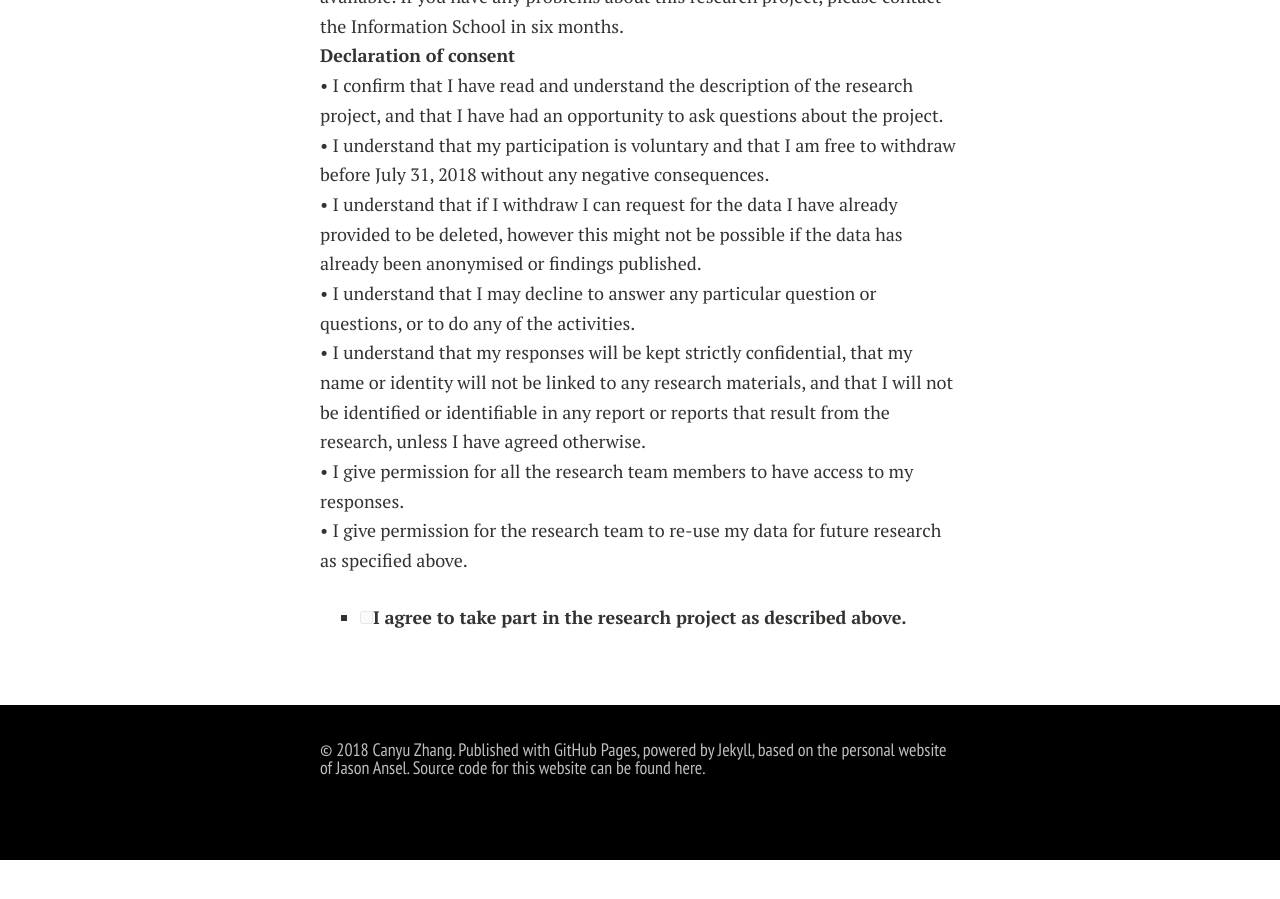
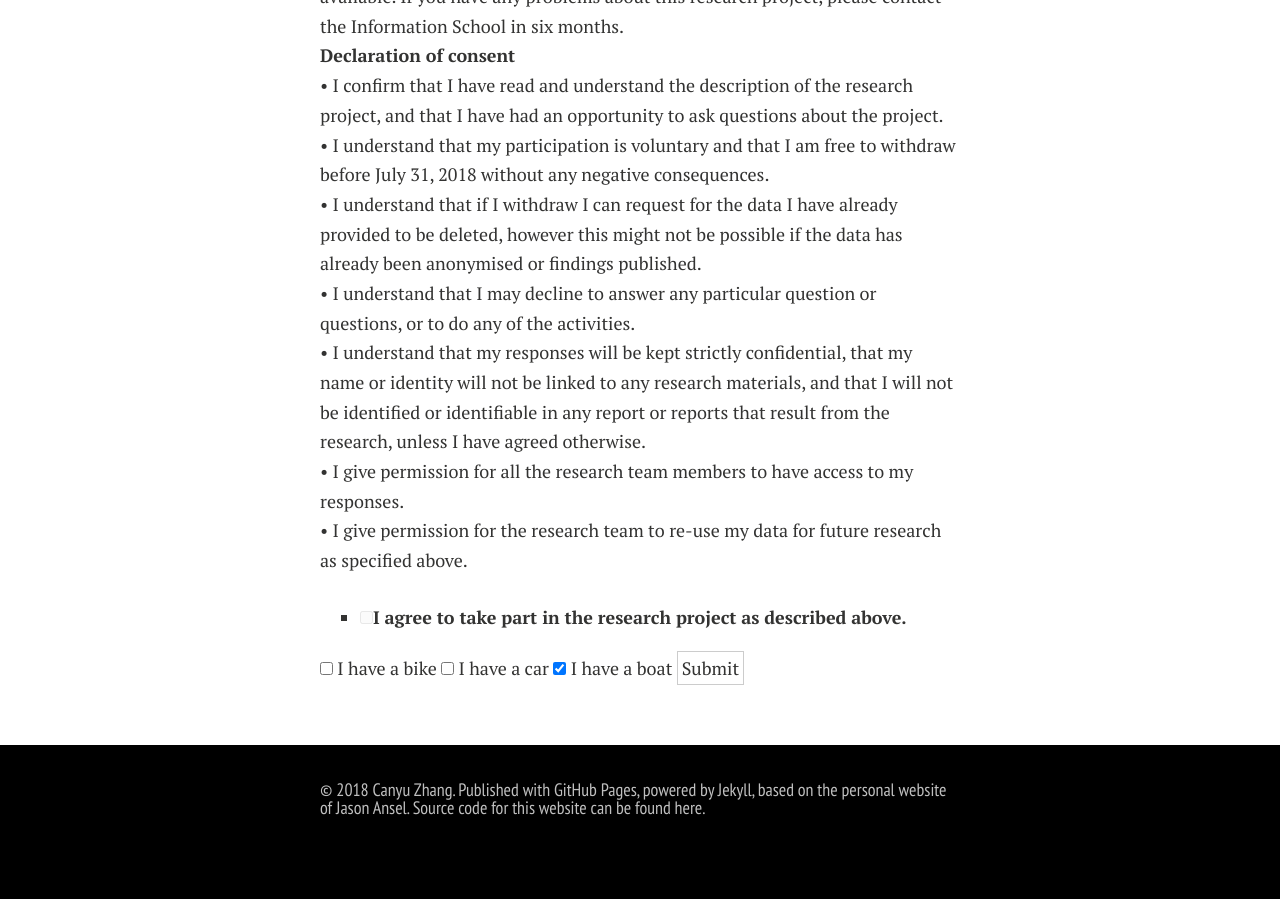
Before and after one commit to aaronzhangcanyu/aaronzhangcanyu.github.io, a Jekyll site: the page built from informed_consent.md, in a window 1280 px wide and 900 px high, scrolled down 1412 px. Built offline with Jekyll 4.4.1, drawn with Linux system fonts in a browser that asks for light colours; nearby versions of some CDN libraries; Markdown is read by kramdown in place of the engine named in the settings; before the commit the page ends 2272 px from its top, so only the background shows below that.

Commit message:
Update page1.html

```diff
--- a/_layouts/page1.html
+++ b/_layouts/page1.html
@@ -29,6 +29,12 @@
   {% endcomment %}
     <div class="article-wrap" itemprop="text">
       {{ content }}
+      <form action="/action_page.php">
+      <input type="checkbox" name="vehicle1" value="Bike"> I have a bike<br>
+      <input type="checkbox" name="vehicle2" value="Car"> I have a car<br>
+      <input type="checkbox" name="vehicle3" value="Boat" checked> I have a boat<br><br>
+      <input type="submit" value="Submit">
+      </form>
     </div><!-- /.article-wrap -->
   </article>
 </div><!-- /#index -->
```
